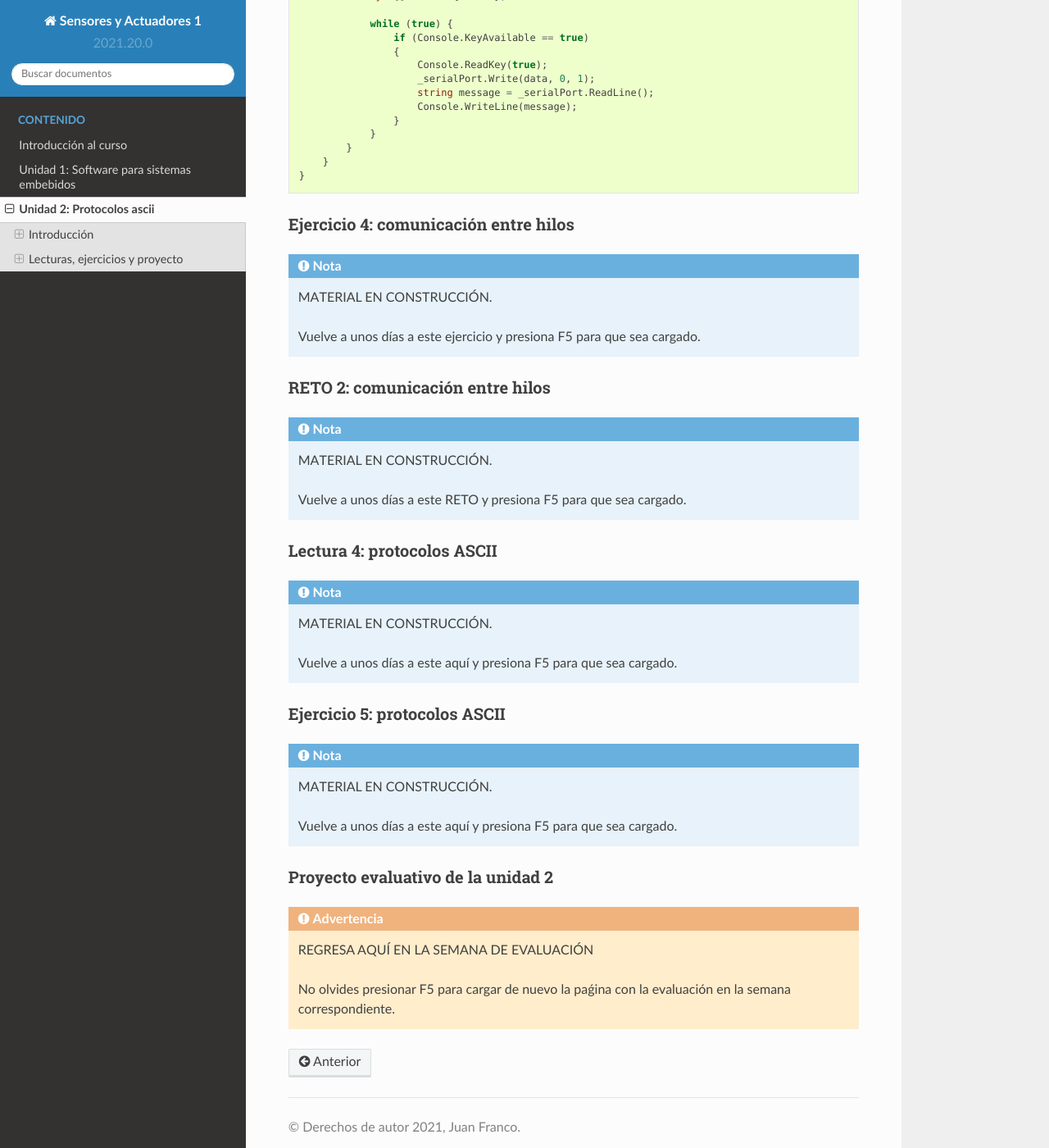
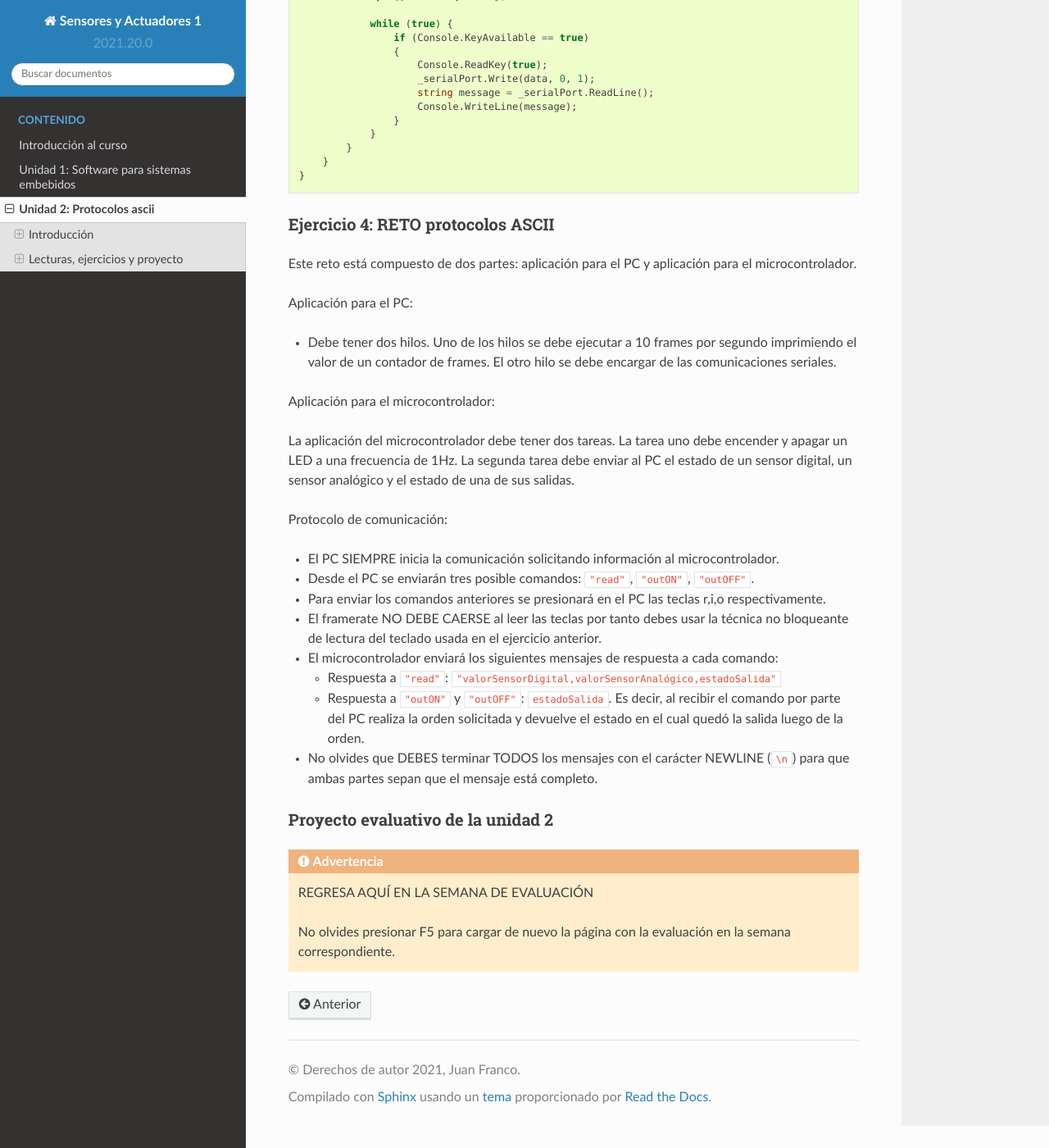
Before and after one commit to juanferfranco/sensores1, a Sphinx documentation site: the page built from docs/_unidad2/unidad2.rst, in a window 1280 px wide and 1400 px high, scrolled down 6288 px. Shown: the whole window at 82% size. Built offline with Sphinx 7.4.7 and the Read the Docs theme 2.0.0, drawn with Linux system fonts in a browser that asks for light colours.

Commit message:
Add ex4 with a challenge

```diff
--- a/docs/_unidad2/unidad2.rst
+++ b/docs/_unidad2/unidad2.rst
@@ -351,105 +351,43 @@
         }
     }
 
-Ejercicio 4: comunicación entre hilos
+Ejercicio 4: RETO protocolos ASCII
 ^^^^^^^^^^^^^^^^^^^^^^^^^^^^^^^^^^^^^^^
 
-.. note:: MATERIAL EN CONSTRUCCIÓN.
+Este reto está compuesto de dos partes: aplicación para el PC y aplicación para
+el microcontrolador.
 
-    Vuelve a unos días a este ejercicio y presiona F5 para que sea cargado.
+Aplicación para el PC:
 
+* Debe tener dos hilos. Uno de los hilos se debe ejecutar a 10 frames por segundo imprimiendo
+  el valor de un contador de frames. El otro hilo se debe encargar de las comunicaciones seriales.
 
-RETO 2: comunicación entre hilos
-^^^^^^^^^^^^^^^^^^^^^^^^^^^^^^^^^^
+Aplicación para el microcontrolador:
 
-.. note:: MATERIAL EN CONSTRUCCIÓN.
+La aplicación del microcontrolador debe tener dos tareas. La tarea uno debe encender
+y apagar un LED a una frecuencia de 1Hz. La segunda tarea debe enviar al PC el estado
+de un sensor digital, un sensor analógico y el estado de una de sus salidas.
 
-    Vuelve a unos días a este RETO y presiona F5 para que sea cargado.
+Protocolo de comunicación:
 
-Lectura 4: protocolos ASCII
-^^^^^^^^^^^^^^^^^^^^^^^^^^^^^^^^^^
+* El PC SIEMPRE inicia la comunicación solicitando información al microcontrolador.
+* Desde el PC se enviarán tres posible comandos: ``"read"``, ``"outON"``, ``"outOFF"``.
+* Para enviar los comandos anteriores se presionará en el PC las teclas r,i,o respectivamente.
+* El framerate NO DEBE CAERSE al leer las teclas por tanto debes usar la técnica no
+  bloqueante de lectura del teclado usada en el ejercicio anterior.
+* El microcontrolador enviará los siguientes mensajes de respuesta a cada comando:
 
-.. note:: MATERIAL EN CONSTRUCCIÓN.
-
-    Vuelve a unos días a este aquí y presiona F5 para que sea cargado.
-
-Ejercicio 5: protocolos ASCII
-^^^^^^^^^^^^^^^^^^^^^^^^^^^^^^^^^^
-
-.. note:: MATERIAL EN CONSTRUCCIÓN.
-
-    Vuelve a unos días a este aquí y presiona F5 para que sea cargado.
+  * Respuesta a ``"read"``: ``"valorSensorDigital,valorSensorAnalógico,estadoSalida"``
+  * Respuesta a ``"outON"`` y ``"outOFF"``: ``estadoSalida``. Es decir, al recibir el comando
+    por parte del PC realiza la orden solicitada y devuelve el estado en el cual quedó la salida
+    luego de la orden.
+* No olvides que DEBES terminar TODOS los mensajes con el carácter NEWLINE (``\n``) para que
+  ambas partes sepan que el mensaje está completo.
 
 Proyecto evaluativo de la unidad 2
 ^^^^^^^^^^^^^^^^^^^^^^^^^^^^^^^^^^^
 
 .. warning:: REGRESA AQUÍ EN LA SEMANA DE EVALUACIÓN
 
-    No olvides presionar F5 para cargar de nuevo la paǵina con la evaluación
+    No olvides presionar F5 para cargar de nuevo la página con la evaluación
     en la semana correspondiente.
-
-..
-    Debes realizar un sistema interactivo compuesto por una aplicación en el PC y
-    un controlador al cual se conectan varios sensores y actuadores.
-
-    Para el controlador tienes:
-
-    * Dos sensores digitales
-    * Dos sensores analógicos: valores de 0 a 1023
-    * Dos actuadores digitales.
-    * Dos actuadores analógicos (pwm)
-
-    El controlador se conecta a un computador a través del puerto USB y se comunica
-    utilizando la interfaz Serial.
-
-    Realiza un programa, para le controlador, que haga las siguientes tareas
-    concurrentes:
-
-    * Recibir comandos a través de la interfaz Serial
-    * Enciende y apaga un LED a una frecuencia de 10 Hz
-    * Enciende y apaga un LED a una frecuencia de 5 Hz.
-
-    Los comandos recibidos por el puerto serial serán los siguientes:
-
-    * read D1. Este comando hace que se envíe al PC el valor del sensor digital 1.
-      El controlador devuelve la cadena:  D1 estado. Donde estado puede ser 1 o 0.
-
-    * read D2: enviar al PC el valor del sensor digital 2.
-      El controlador devuelve la cadena: D2 estado. Donde estado puede ser 1 o 0.
-
-    * read A1: enviar el PC el valor del sensor analógico 1.
-      El controlador devuelve la cadena A1 valor. Donde valor está entre 0 y 1023.
-
-    * read A2: enviar el PC el valor del sensor analógico 2.
-      El controlador devuelve la cadena A2 valor. Donde valor está entre 0 y 1023.
-
-    * write O1 estado: donde estado puede ser 1 o 0.
-      Activa o desactiva la salida digital 1
-
-    * write O2 estado: donde estado puede ser 1 o 0.
-      Activa o desactiva la salida digital 2
-
-    * write P1 valor: donde valor puede ser de 0 a 255.
-      Escribir un valor de PWM igual a valor en el actuador analógico 1.
-
-    * write P2 valor: donde valor puede ser de 0 a 255.
-      Escribir un valor de PWM igual a valor en el actuador analógico 2.
-
-    La aplicación interactiva en el PC es tipo consola en C# y debe tener:
-
-    * Dos hilos.
-    * Un hilo debe imprimir cada 100 ms el valor de un contador.
-    * El otro hilo estará atento a los eventos del teclado producidos por el usuario.
-    * Asigne una tecla a cada comando que será enviado al controlador.
-    * Indicar si el controlador entendió o no entendió el comando, es decir,
-      mostrar el NACK o el ACK (abajo la explicación de esto)
-
-    .. note::
-
-      Para cualquiera de los comandos tipo write el controlador debe devolver los caraceres
-      ACK si reconoce el comando y NACK si no los reconoce.
-
-      Debes decidir, dados los requisitos
-      de la aplicación, si requieres introducir caracteres de nueva línea y/o retorno de carro.
-      TEN PRESENTE que LOS LEDs deben funcionar SIEMPRE a 5 Hz y 10 HZ como se declaró previamente,
-      ese decir, su funcionamiento no puede ser interrumpido por las operaciones del puerto serial
```
Also changed, not shown: docs/_static/S.png (added).
